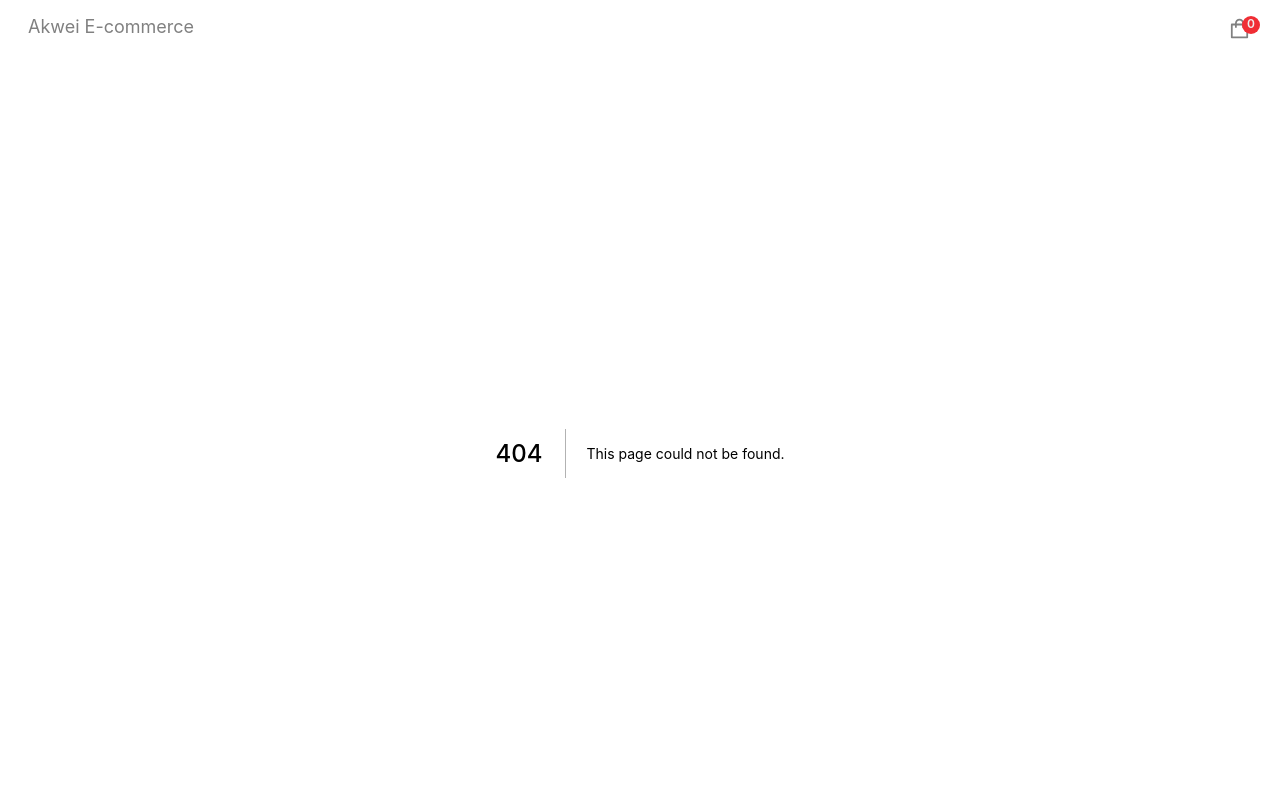
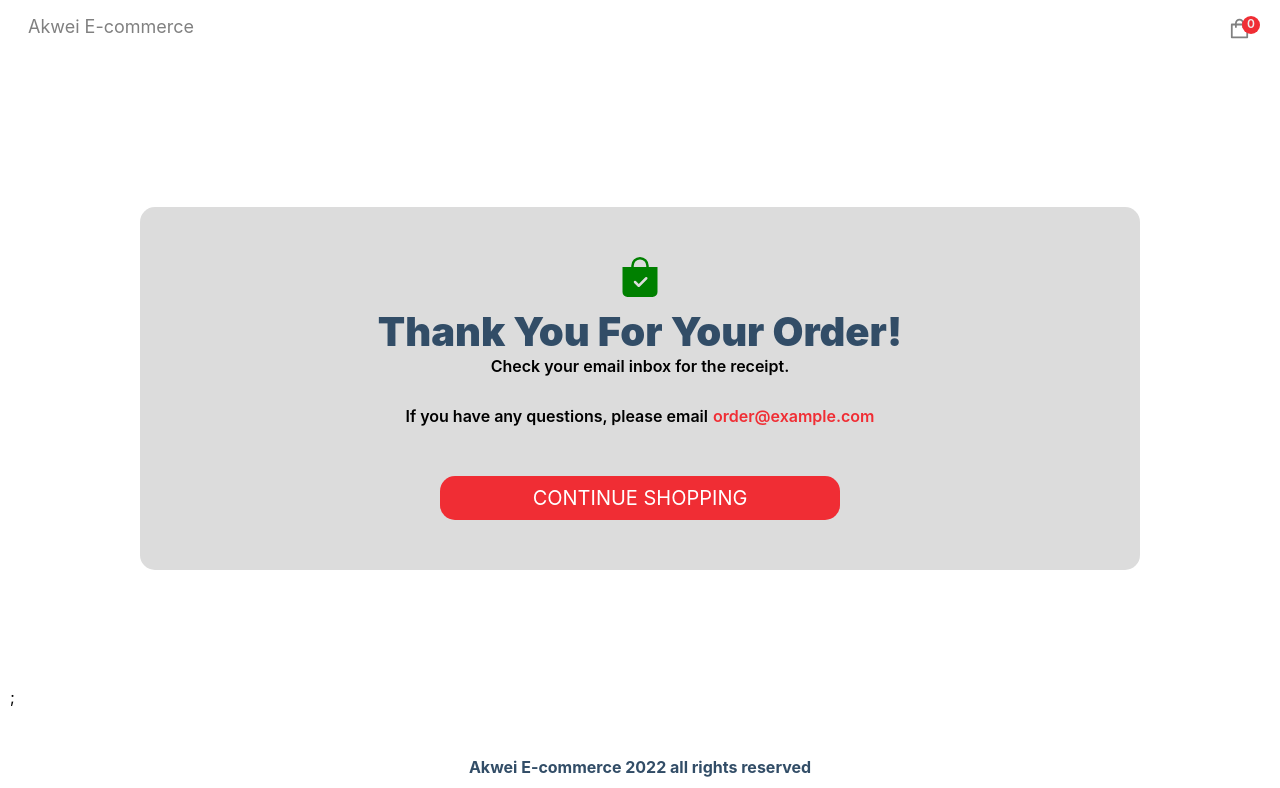
Before and after one commit to Akwei001/e-commerce, a Next.js app: page /success in a window 1280 px wide. Before the commit this address had no page. Shown: the top 788 px of the page. Built offline with nearby package versions, Linux system fonts and the light colour scheme.

Commit message:
success page added

```diff
--- /dev/null
+++ b/pages/success.js
@@ -0,0 +1,41 @@
+import React, { useState, useEffect } from 'react';
+import Link from 'next/link';
+import { BsBagCheckFill } from 'react-icons/bs';
+
+import { useStateContext } from '../context/StateContext';
+// import { runFireworks } from '../lib/utils';
+
+const Success = () => {
+  const { setCartItems, setTotalPrice, setTotalQuantities } = useStateContext();
+  useEffect(() => {
+    localStorage.clear();
+    setCartItems([]);
+    setTotalPrice(0);
+    setTotalQuantities(0);
+    // runFireworks();
+  }, []);
+  return (
+    <div className='success-wrapper'>
+      <div className='success'>
+        <p className='icon'>
+          <BsBagCheckFill />
+        </p>
+        <h2>Thank you for your order!</h2>
+        <p className='email-msg'>Check your email inbox for the receipt.</p>
+        <p className='description'>
+          If you have any questions, please email
+          <a className='email' href='mailto:order@example.com'>
+            order@example.com
+          </a>
+        </p>
+        <Link href='/'>
+          <button type='button' width='300px' className='btn'>
+            Continue Shopping
+          </button>
+        </Link>
+      </div>
+    </div>
+  );
+};
+
+export default Success;
```
